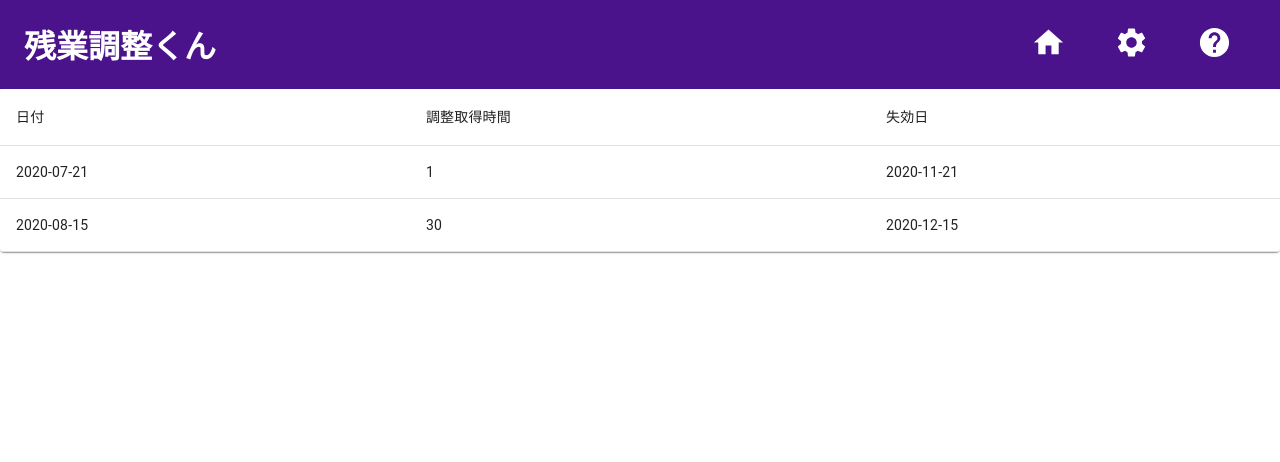
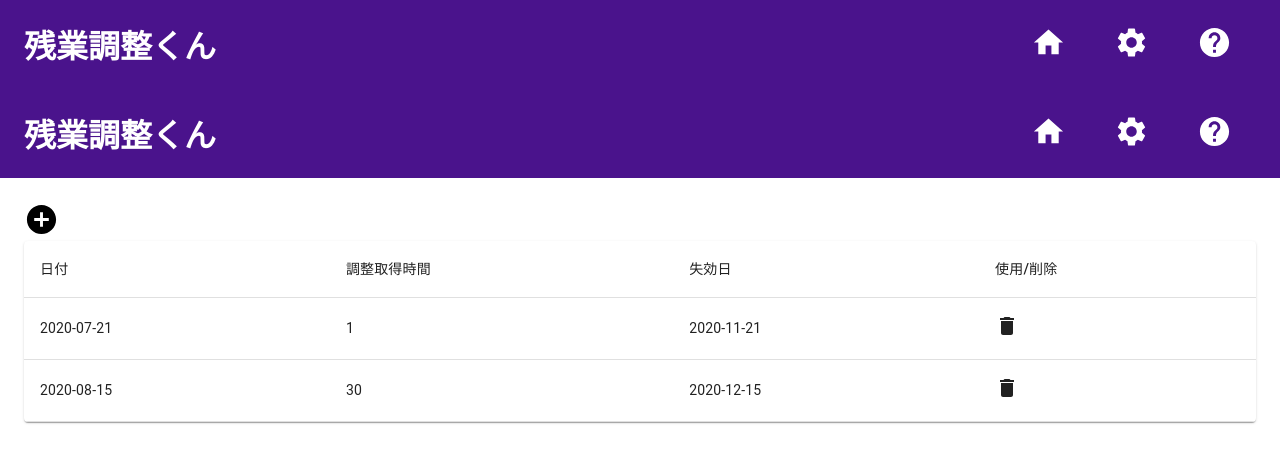
Before and after one commit to YouheiNozaki/SchoolAttendanceApp, a React (Create React App) app: page / in a window 1280 px wide. Shown: the top 462 px of the page. Built offline with nearby package versions, Linux system fonts and the light colour scheme.

Commit message:
Layoutを作成

```diff
--- /dev/null
+++ b/src/components/Layout/index.tsx
@@ -0,0 +1,23 @@
+import React from 'react';
+import { makeStyles } from '@material-ui/core/styles';
+
+import { Header } from '../header';
+const useStyles = makeStyles({
+  Container: { padding: '24px' },
+});
+
+type Props = {
+  children: React.ReactNode;
+};
+
+export const Layout: React.FC<Props> = ({ children }) => {
+  const classes = useStyles();
+  return (
+    <>
+      <Header />
+      <div className={classes.Container}>
+        <main>{children}</main>
+      </div>
+    </>
+  );
+};
--- a/src/pages/Home.tsx
+++ b/src/pages/Home.tsx
@@ -7,15 +7,17 @@ import TableContainer from '@material-ui/core/TableContainer';
 import TableHead from '@material-ui/core/TableHead';
 import TableRow from '@material-ui/core/TableRow';
 import Paper from '@material-ui/core/Paper';
+import DeleteIcon from '@material-ui/icons/Delete';
+import AddCircleIcon from '@material-ui/icons/AddCircle';
 
 import { Header } from '../components/header';
+import { Layout } from '../components/Layout';
 
 const useStyles = makeStyles({
   tableContainer: {
     paddding: '12px',
   },
   table: {
-    minWidth: 650,
     padding: '12px',
   },
 });
@@ -36,7 +38,8 @@ export const Home: React.FC = () => {
   return (
     <>
       <Header />
-      <div>
+      <Layout>
+        <AddCircleIcon fontSize="large" />
         <TableContainer component={Paper} className={classes.tableContainer}>
           <Table className={classes.table} aria-label="simple table">
             <TableHead>
@@ -44,6 +47,7 @@ export const Home: React.FC = () => {
                 <TableCell>日付</TableCell>
                 <TableCell>調整取得時間</TableCell>
                 <TableCell>失効日</TableCell>
+                <TableCell>使用/削除</TableCell>
               </TableRow>
             </TableHead>
             <TableBody>
@@ -54,12 +58,15 @@ export const Home: React.FC = () => {
                   </TableCell>
                   <TableCell>{row.overTime}</TableCell>
                   <TableCell>{row.limit}</TableCell>
+                  <TableCell>
+                    <DeleteIcon />
+                  </TableCell>
                 </TableRow>
               ))}
             </TableBody>
           </Table>
         </TableContainer>
-      </div>
+      </Layout>
     </>
   );
 };
```
Also changed, not shown: .eslintrc.js.
